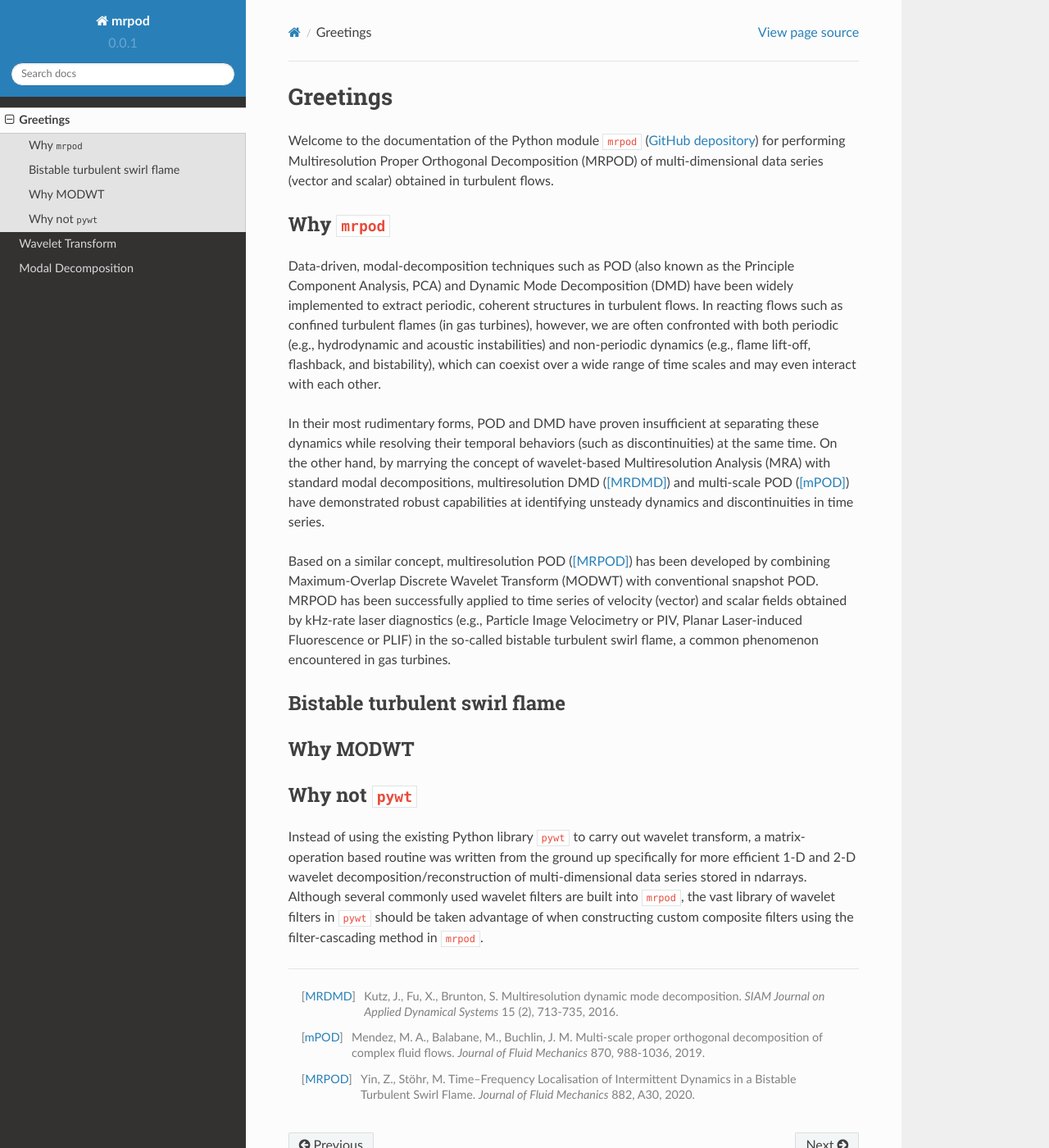
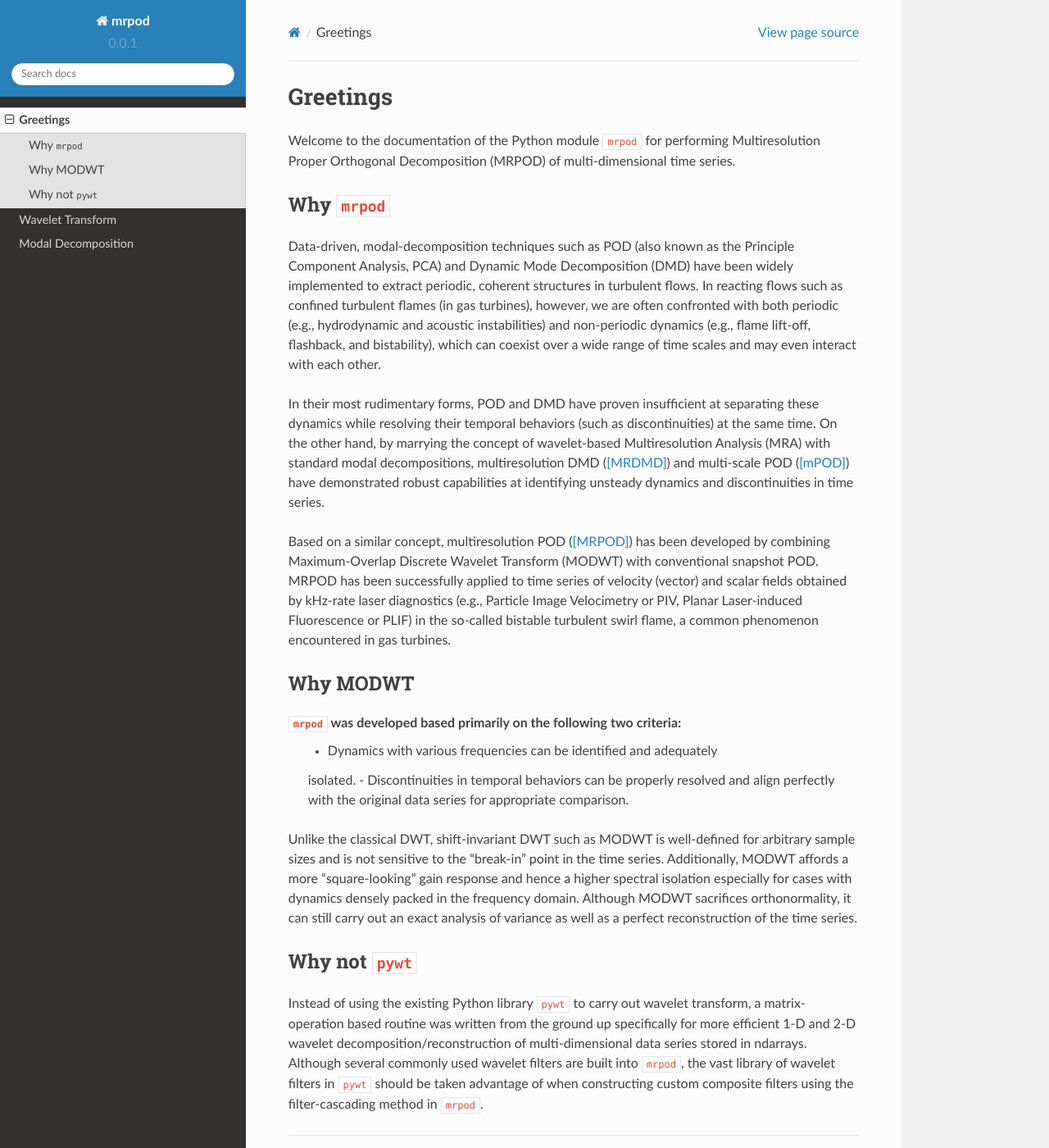
Before and after one commit to chuckedfromspace/mrpod, a Sphinx documentation site: the page built from doc/intro.rst, in a window 1280 px wide and 1400 px high. Shown: the whole window at 82% size. Built offline with Sphinx 7.4.7 and the Read the Docs theme 2.0.0, drawn with Linux system fonts in a browser that asks for light colours.

Commit message:
DOC: enriched content

```diff
--- a/doc/intro.rst
+++ b/doc/intro.rst
@@ -1,10 +1,9 @@
 Greetings
 =========
 
-Welcome to the documentation of the Python module ``mrpod`` (`GitHub depository
-<https://github.com/chuckedfromspace/mrpod>`_) for performing
+Welcome to the documentation of the Python module ``mrpod`` for performing
 Multiresolution Proper Orthogonal Decomposition (MRPOD) of multi-dimensional
-data series (vector and scalar) obtained in turbulent flows.
+time series.
 
 Why ``mrpod``
 ^^^^^^^^^^^^^
@@ -34,14 +33,26 @@ snapshot POD. MRPOD has been successfully applied to time series of velocity
 PLIF) in the so-called bistable turbulent swirl flame, a common phenomenon
 encountered in gas turbines.
 
-Bistable turbulent swirl flame
-^^^^^^^^^^^^^^^^^^^^^^^^^^^^^^
-
 Why MODWT
 ^^^^^^^^^
 
+``mrpod`` was developed based primarily on the following two criteria:
+    - Dynamics with various frequencies can be identified and adequately
+    isolated.
+    - Discontinuities in temporal behaviors can be properly resolved and align
+    perfectly with the original data series for appropriate comparison.
+
+Unlike the classical DWT, shift-invariant DWT such as MODWT is well-defined for
+arbitrary sample sizes and is not sensitive to the "break-in" point in the time
+series. Additionally, MODWT affords a more "square-looking" gain response and
+hence a higher spectral isolation especially for cases with dynamics densely
+packed in the frequency domain. Although MODWT sacrifices orthonormality, it can
+still carry out an exact analysis of variance as well as a perfect
+reconstruction of the time series.
+
 Why not ``pywt``
 ^^^^^^^^^^^^^^^^
+
 Instead of using the existing Python library ``pywt`` to carry out wavelet
 transform, a matrix-operation based routine was written from the ground up
 specifically for more efficient 1-D and 2-D wavelet decomposition/reconstruction
```
